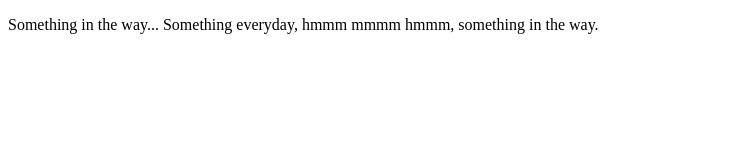
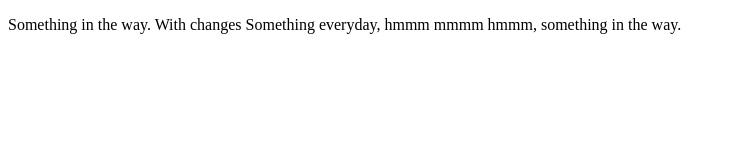
Before and after one commit to HendinTom/Testing-Codes, a plain HTML site: page index.html in a window 1280 px wide. Shown: the whole page, without its empty margins (0-731 px from the left). Drawn offline with Linux system fonts and the light colour scheme.

Commit message:
testing update

```diff
--- a/index.html
+++ b/index.html
@@ -9,6 +9,6 @@
     <title>SOMETHING EVERYDAY</title>
 </head>
 <body>
-    <p>Something in the way... Something everyday, hmmm mmmm hmmm, something in the way.</p>
+    <p>Something in the way. With changes Something everyday, hmmm mmmm hmmm, something in the way.</p>
 </body>
 </html>
```
